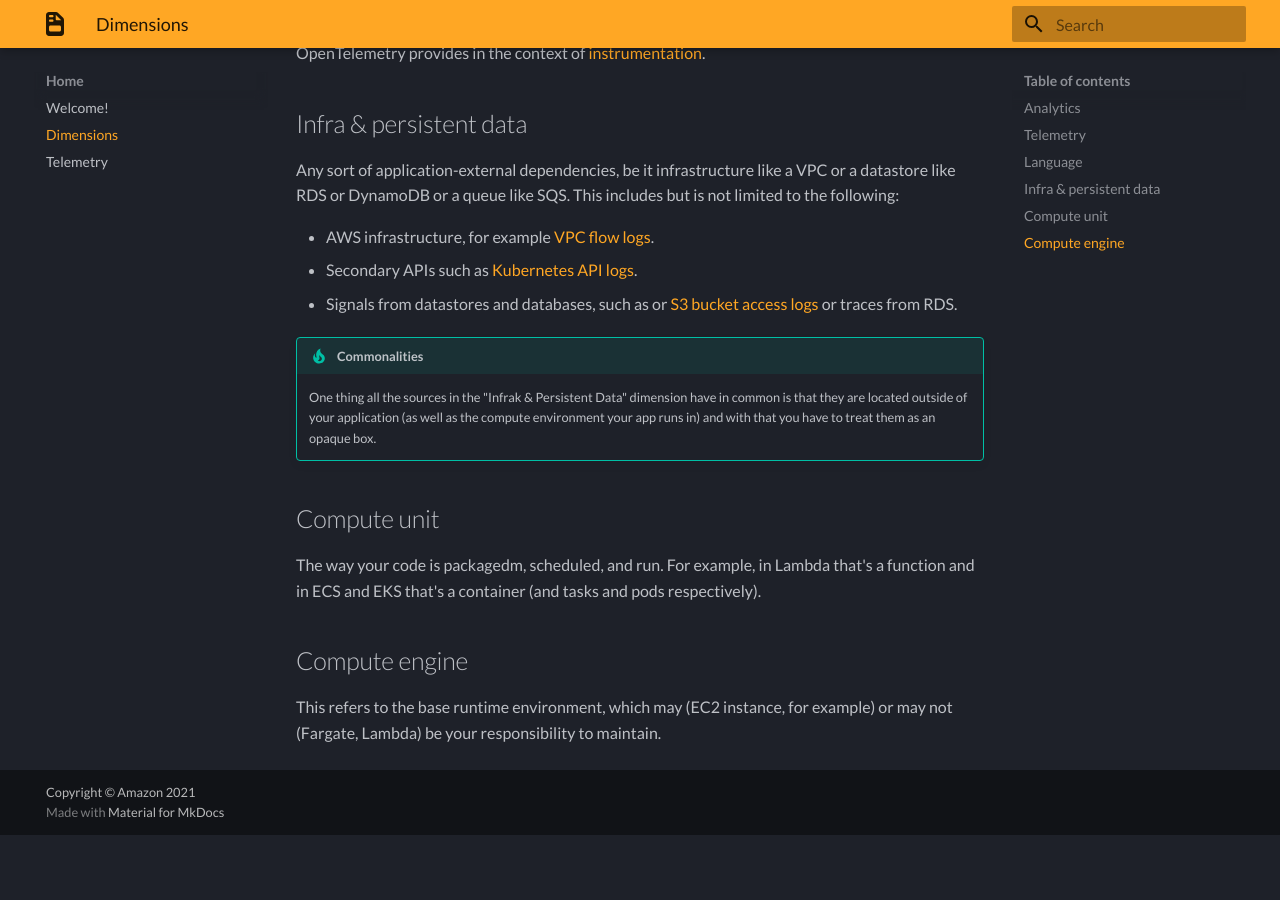
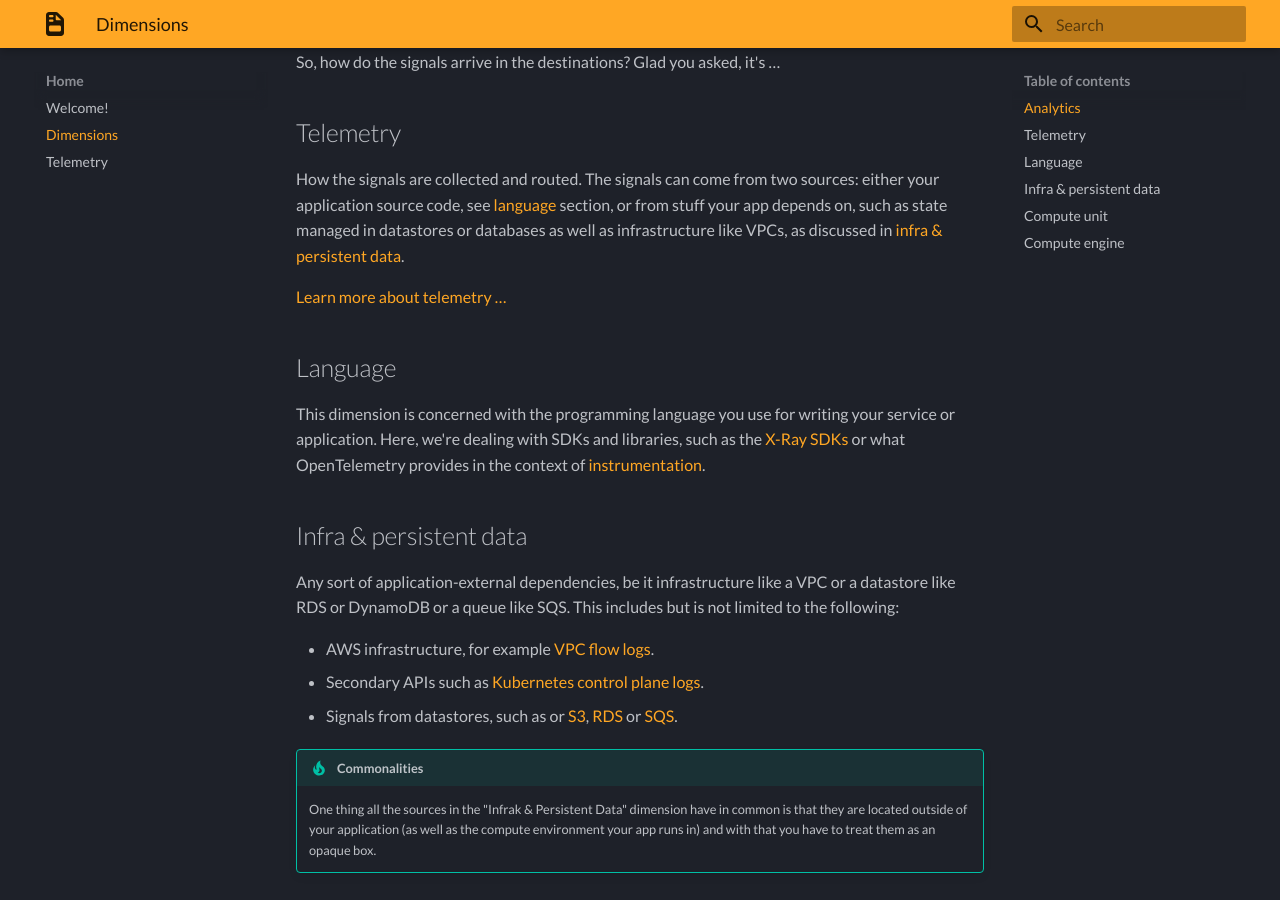
Before and after one commit to open-o11y/aws-o11y-good-practices, an MkDocs documentation site: the page built from docs/dimensions.md, in a window 1280 px wide and 900 px high, scrolled down 1887 px. Built offline with MkDocs 1.6.1 and Material for MkDocs 9.7.7, drawn with Linux system fonts in a browser that asks for light colours; some web fonts are replaced; before the commit the page ends 2722 px from its top, so only the background shows below that; part of the change alters nothing that is shown.

```diff
--- a/docs/dimensions.md
+++ b/docs/dimensions.md
@@ -27,6 +27,8 @@ correlate signals to troubleshoot your service. In an infrastructure or platform
 role you want access to an UI or an API that allows you to manage, discover,
 look up, and correlate signals to understand the state of the infrastructure.
 
+![Grafana screen shot](images/grafana.png)
+
 Ultimately, this is the most interesting dimension from a human point of view.
 However, in order to be able to reap the benefits we first have to invest a bit
 of work: we need to instrument our software and external dependencies and ingest
@@ -48,8 +50,8 @@ in [infra & persistent data](#infra-persistent-data).
 
 This dimension is concerned with the programming language you use for writing
 your service or application. Here, we're dealing with SDKs and libraries, such
-as the [X-Ray SDKs][x-ray-sdks] or what OpenTelemetry provides in the context
-of [instrumentation][otel-instrumentation].
+as the [X-Ray SDKs][xraysdks] or what OpenTelemetry provides in the context
+of [instrumentation][otelinst].
 
 ## Infra & persistent data
 
@@ -57,10 +59,9 @@ Any sort of application-external dependencies, be it infrastructure like
 a VPC or a datastore like RDS or DynamoDB or a queue like SQS. This includes
 but is not limited to the following:
 
-- AWS infrastructure, for example [VPC flow logs][vpc-flow-logs].
-- Secondary APIs such as [Kubernetes API logs][k8s-api-logs].
-- Signals from datastores and databases, such as or
-  [S3 bucket access logs][s3-bucket-logs] or traces from RDS.
+- AWS infrastructure, for example [VPC flow logs][vpcfl].
+- Secondary APIs such as [Kubernetes control plane logs][kubecpl].
+- Signals from datastores, such as or [S3][s3mon], [RDS][rdsmon] or [SQS][sqstrace].
 
 !!! tip "Commonalities"
     One thing all the sources in the "Infrak & Persistent Data" dimension have
@@ -80,9 +81,31 @@ This refers to the base runtime environment, which may (EC2 instance, for
 example) or may not (Fargate, Lambda) be your responsibility to maintain.
 
 
-
-[vpc-flow-logs]: https://docs.aws.amazon.com/vpc/latest/userguide/flow-logs.html
-[s3-bucket-logs]: https://docs.aws.amazon.com/AmazonS3/latest/userguide/enable-server-access-logging.html
-[k8s-api-logs]: https://docs.aws.amazon.com/eks/latest/userguide/control-plane-logs.html
-[x-ray-sdks]: https://docs.aws.amazon.com/xray/index.html
-[otel-instrumentation]: https://opentelemetry.io/docs/concepts/instrumenting/
+[aes]: https://aws.amazon.com/elasticsearch-service/ "Amazon Elasticsearch Service"
+[adot]: https://aws-otel.github.io/ "AWS Distro for OpenTelemetry"
+[amg]: https://aws.amazon.com/grafana/ "Amazon Managed Service for Grafana"
+[amp]: https://aws.amazon.com/prometheus/ "Amazon Managed Service for Prometheus"
+[batch]: https://aws.amazon.com/batch/ "AWS Batch"
+[beans]: https://aws.amazon.com/elasticbeanstalk/ "AWS Elastic Beanstalk"
+[cw]: https://aws.amazon.com/cloudwatch/ "Amazon CloudWatch"
+[dimensions]: ../dimensions
+[ec2]: https://aws.amazon.com/ec2/ "Amazon EC2"
+[ecs]: https://aws.amazon.com/ecs/ "Amazon Elastic Container Service"
+[eks]: https://aws.amazon.com/eks/ "Amazon Elastic Kubernetes Service"
+[fargate]: https://aws.amazon.com/fargate/ "AWS Fargate"
+[fluentbit]: https://fluentbit.io/ "Fluent Bit"
+[jaeger]: https://www.jaegertracing.io/ "Jaeger"
+[kafka]: https://kafka.apache.org/ "Apache Kafka"
+[kubecpl]: https://docs.aws.amazon.com/eks/latest/userguide/control-plane-logs.html "Amazon EKS control plane logging"
+[lambda]: https://aws.amazon.com/lambda/ "AWS Lambda"
+[lightsail]: https://aws.amazon.com/lightsail/ "Amazon Lightsail"
+[otel]: https://opentelemetry.io/ "OpenTelemetry"
+[otelinst]: https://opentelemetry.io/docs/concepts/instrumenting/
+[promex]: https://prometheus.io/docs/instrumenting/exporters/ "Prometheus exporters and integrations"
+[rdsmon]: https://docs.aws.amazon.com/AmazonRDS/latest/UserGuide/Overview.LoggingAndMonitoring.html "Logging and monitoring in Amazon RDS"
+[s3]: https://aws.amazon.com/s3/ "Amazon S3"
+[s3mon]: https://docs.aws.amazon.com/AmazonS3/latest/userguide/s3-incident-response.html "Logging and monitoring in Amazon S3"
+[sqstrace]: https://docs.aws.amazon.com/xray/latest/devguide/xray-services-sqs.html "Amazon SQS and AWS X-Ray"
+[vpcfl]: https://docs.aws.amazon.com/vpc/latest/userguide/flow-logs.html "VPC Flow Logs"
+[xray]: https://aws.amazon.com/xray/ "AWS X-Ray"
+[xraysdks]: https://docs.aws.amazon.com/xray/index.html
```
Also changed, not shown: docs/images/grafana.png (added).
